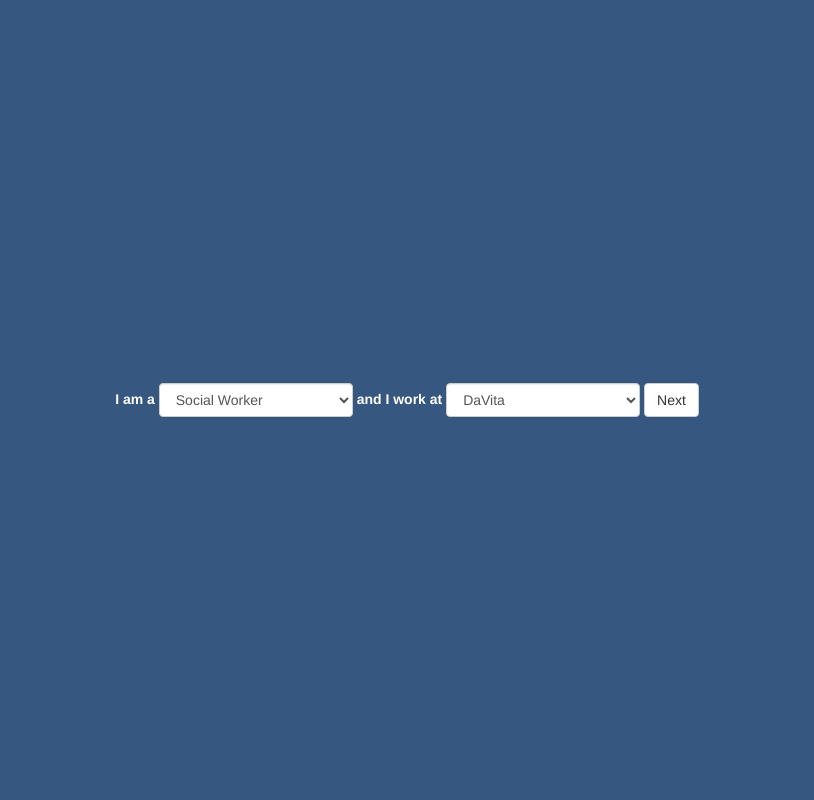
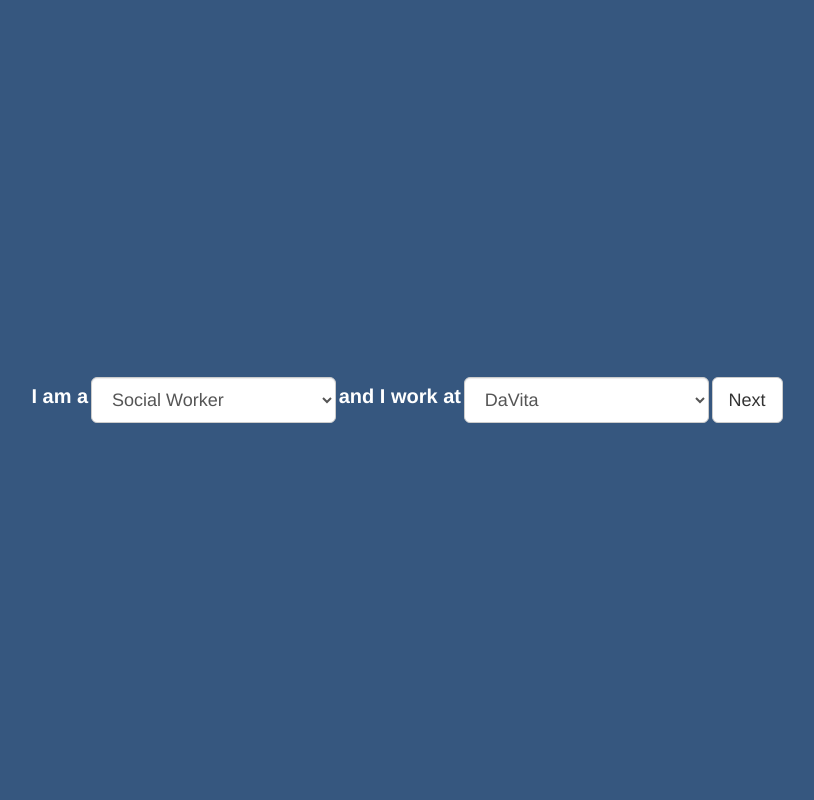
Before and after one commit to mattsedlar/DialysisCalc, a Django app: page / in a window 1280 px wide. Shown: the whole page, without its empty margins (233-1047 px from the left). Run offline with Django 3.2, Linux system fonts and the light colour scheme; some libraries are stand-ins or nearby versions.

Commit message:
ContactForm created, updates based on response id

```diff
--- a/form/forms.py
+++ b/form/forms.py
@@ -18,3 +18,8 @@ class ResponseForm(forms.Form):
   breaks = forms.IntegerField()
   sick = forms.IntegerField()
   closing = forms.IntegerField()
+
+class ContactForm(forms.Form):
+    rid = forms.IntegerField()
+    name = forms.CharField(max_length=100)
+    email = forms.CharField(max_length=100)
--- a/form/static/styles/styles.css
+++ b/form/static/styles/styles.css
@@ -1,11 +1,19 @@
+html {
+  font-size: 16px;
+}
+
+html, body, .container-table {
+    height: 100%;
+}
+
 body {
  background-color: #36577f;
  color: #fff;
+ font-size: 62.5%;
 }
 
- html, body, .container-table {
-    height: 100%;
-}
+p, label { font-size: 2em; }
+
 .container-table {
     display: table;
 }
--- a/form/templates/index.html
+++ b/form/templates/index.html
@@ -11,7 +11,7 @@
         		    <!-- POSITION AND FACILITY -->
                 <div class="form-group">
                     <label for="id_position">I am a</label>
-                      <select id="id_position" name="position" class="form-control" required="">
+                      <select id="id_position" name="position" class="form-control input-lg" required="">
                         <option value="Social Worker">Social Worker</option>
                         <option value="Patient Care Technician">Patient Care Technician</option>
                         <option value="Registered Nurse">Registered Nurse</option>
@@ -19,36 +19,36 @@
                   </div>
                   <div class="form-group">
                     <label for="id_facility">and I work at</label>
-                        <select id="id_facility" name="facility" class="form-control" required="">
+                        <select id="id_facility" name="facility" class="form-control input-lg" required="">
                           <option value="DaVita">DaVita</option>
                           <option value="Fresenius Medical Care">Fresenius Medical Care</option>
                           <option value="Other Facility">Other Facility</option>
                         </select>
                   </div>
-                  <div id="btnStep0" class="btn btn-default">Next</div>
+                  <div id="btnStep0" class="btn btn-default btn-lg">Next</div>
 			          </div>
     		        <!-- FACILITY LOCATION -->
         		    <div id="step1">
                   <div class="form-group">
                     <label for="id_location">My clinic is located in</label>
-                      <input id="id_location" maxlength="100" name="location" type="text" class="form-control" required="">
+                      <input id="id_location" maxlength="100" name="location" type="text" class="form-control input-lg" required="">
                   </div>
-                  <div id="btnStep1" class="btn btn-default">Next</div>
+                  <div id="btnStep1" class="btn btn-default btn-lg">Next</div>
                 </div>
                 <!-- PATIENT LOAD DATA -->
                 <div id="step2">
+                    <h2>My Daily Patient Load</h2>
                   <div class="form-group text-right">
-                    <h2>My Daily Patient Load</h2>
                     <label for="id_opening">Opening: </label>
-                    <input id="id_opening" name="opening" class="form-control" type="number" required=""><br/>
+                    <input id="id_opening" name="opening" class="form-control input-lg" type="number" required=""><br/>
                     <label for="id_breaks">Breaks/Meals: </label>
-                    <input id="id_breaks" name="breaks" class="form-control" type="number" required=""><br/>
+                    <input id="id_breaks" name="breaks" class="form-control input-lg" type="number" required=""><br/>
                     <label for="id_sick">When someone calls out sick: </label>
-                    <input id="id_sick" name="sick" class="form-control" type="number" required=""><br/>
+                    <input id="id_sick" name="sick" class="form-control input-lg" type="number" required=""><br/>
                     <label for="id_closing">Closing: </label>
-                    <input id="id_closing" name="closing" class="form-control" type="number" required=""><br/>
+                    <input id="id_closing" name="closing" class="form-control input-lg" type="number" required=""><br/>
                   </div><br/><br/>
-                  <input type="submit" class="btn btn-group" value="Submit"/>
+                  <input type="submit" class="btn btn-group btn-lg" value="Submit"/>
                 </div>
 
               </form>
--- a/form/urls.py
+++ b/form/urls.py
@@ -4,5 +4,6 @@ from . import views
 urlpatterns = [
     url(r'^$', views.index),
     url(r'post_response/$', views.post_response, name="post_response"),
-    url(r'^action?.*$', views.action)
+    url(r'^action?.*$', views.action),
+    url(r'post_contact/$', views.post_contact, name="post_contact")
 ]
--- a/form/views.py
+++ b/form/views.py
@@ -1,7 +1,7 @@
 from django.shortcuts import render, get_object_or_404
 from django.http import HttpResponseRedirect
 from .models import Response
-from .forms import ResponseForm
+from .forms import ResponseForm, ContactForm
 
 # Create your views here.
 def index(request):
@@ -24,3 +24,14 @@ def action(request):
     rid = request.GET.get('response_id')
     query = get_object_or_404(Response,pk=rid)
     return render(request, 'action.html', {'query':query} )
+
+def post_contact(request):
+    form = ContactForm(request.POST)
+    if form.is_valid():
+        rid = form.cleaned_data['rid']
+        query = get_object_or_404(Response,pk=rid)
+        query.name = form.cleaned_data['name']
+        query.email = form.cleaned_data['email']
+        query.save()
+    # This redirect needs to be changed
+    return HttpResponseRedirect('/')
```
Also changed, not shown: form/templates/action.html (+10 -9 lines), db.sqlite3.
